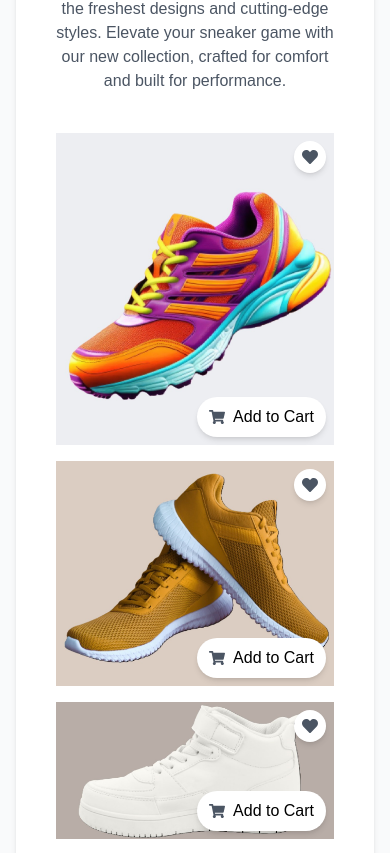
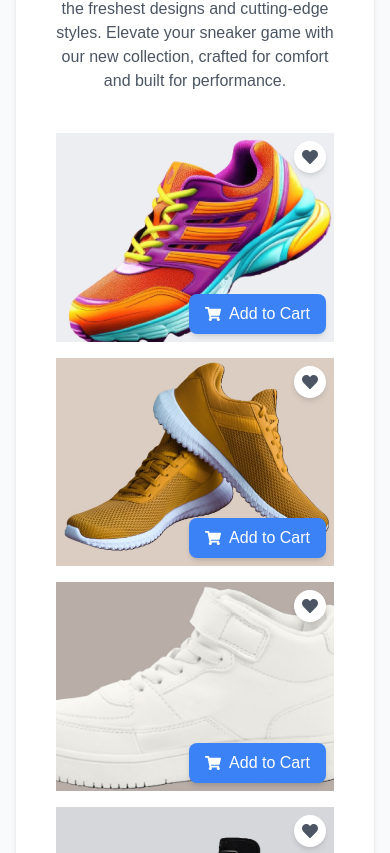
Before and after one commit to wonderful-coyote/TimbuCloudShop, a React (Vite) app: page / in a window 390 px wide. Shown: the part 1291-2144 px from the top of the page. Built offline with nearby package versions, Linux system fonts and the light colour scheme.

Commit message:
commit 4

```diff
--- a/src/components/LandingPage.jsx
+++ b/src/components/LandingPage.jsx
@@ -2,6 +2,7 @@ import React from 'react';
 import Header from './Header';
 import Main from './Main';
 import Footer from './Footer';
+
 
 function App() {
   return (
--- a/src/components/Main.jsx
+++ b/src/components/Main.jsx
@@ -7,6 +7,10 @@ const Main = () => {
   const navigate = useNavigate();
 
   const handleImageClick = (product) => {
+    navigate('/product-page', { state: { product } });
+  };
+
+  const handleAddToCart = (product) => {
     navigate('/product-page', { state: { product } });
   };
 
@@ -72,19 +76,34 @@ const Main = () => {
           <div className="relative">
             <div className="mt-10 grid grid-cols-1 lg:grid-cols-2 gap-4 overflow-x-auto scroll-smooth" id="new-collection-slider">
               {[
-              "./timbu/4823dc17f121b8bb2cfe033ef502a41c384a9d24.jpg",
-              "./timbu/4b827fbef68ccaffaf57b577861cd3c78c53e7d7.jpg",
-              "./timbu/WhatsApp Image 2024-07-08 at 09.23.36_022ab817.jpg",
-              "./timbu/WhatsApp Image 2024-07-08 at 09.23.28_7ffaacb7.jpg"
-            ].map((src, i) => (
-              <div key={i} className="relative min-w-full lg:min-w-0">
-                <img src={src} alt={`Sneaker ${i + 1}`} className="w-full h-auto" />
-                <button className="absolute top-2 right-2 bg-white p-2 rounded-full shadow-md">
+                { id: 1, src: "./timbu/4823dc17f121b8bb2cfe033ef502a41c384a9d24.jpg", title: "Nike Air Zoom Pegasus 38", price: 120, reviews: 150 },
+                { id: 2, src: "./timbu/4b827fbef68ccaffaf57b577861cd3c78c53e7d7.jpg", title: "Adidas Ultraboost 21", price: 180, reviews: 200 },
+                { id: 3, src: "./timbu/WhatsApp Image 2024-07-08 at 09.23.36_022ab817.jpg", title: "New Balance Fresh Foam 1080v11", price: 150, reviews: 130 },
+                { id: 4, src: "./timbu/WhatsApp Image 2024-07-08 at 09.23.28_7ffaacb7.jpg", title: "Asics Gel-Nimbus 23", price: 150, reviews: 140 }
+              ].map((product) => (
+                <div key={product.id} className="relative min-w-full lg:min-w-0 aspect-[4/3]">
+                  <img
+                    src={product.src}
+                    alt={product.title}
+                    className="w-full h-full object-cover cursor-pointer"
+                    onClick={() => handleImageClick(product)}
+                  />
+                  <div className="absolute inset-0 flex flex-col justify-between p-2">
+                    <div className="self-end">
+                      <button className="bg-white p-2 rounded-full shadow-md hover:bg-gray-100">
                         <FaHeart className="text-gray-600" />
                       </button>
-                <button className="absolute bottom-2 right-2 bg-white px-3 py-2 rounded-full shadow-md flex items-center">
-                  <FaShoppingCart className="mr-2 text-gray-600" /> Add to Cart
+                    </div>
+                    <div className="self-end">
+                      <button
+                        onClick={() => handleAddToCart(product)}
+                        className="flex items-center bg-blue-500 text-white px-4 py-2 rounded-lg shadow-md hover:bg-blue-600 transition duration-300"
+                      >
+                        <FaShoppingCart className="mr-2" />
+                        Add to Cart
                       </button>
+                    </div>
+                  </div>
                 </div>
               ))}
             </div>
```
Lines whose indentation alone changed are shown as unchanged.
